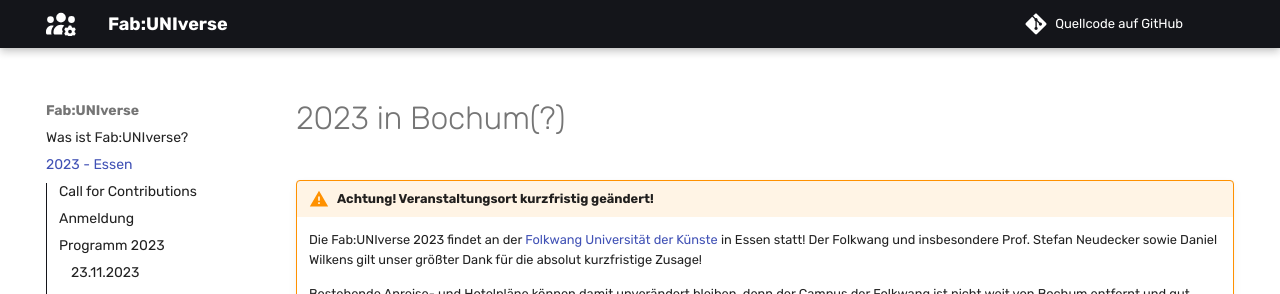
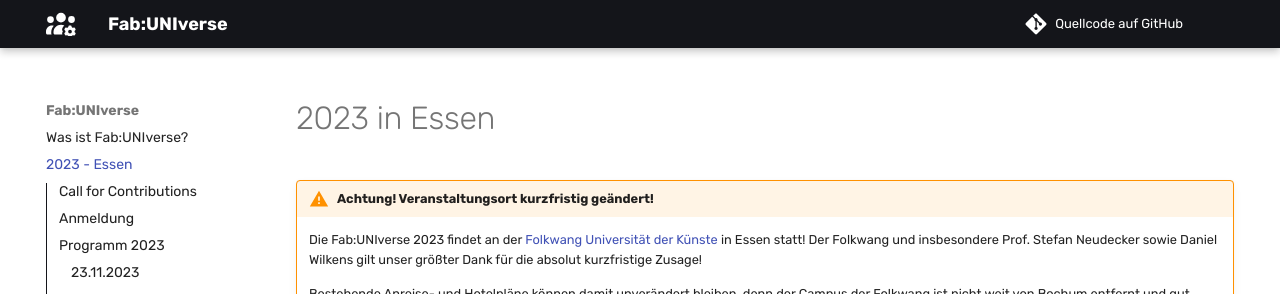
Before and after one commit to fabuniverse/website, an MkDocs documentation site: the page built from docs/2023.md, in a window 1280 px wide and 900 px high. Shown: the top 294 px of the window. Built offline with MkDocs 1.6.1 and Material for MkDocs 9.7.7, drawn with Linux system fonts in a browser that asks for light colours; comment, search, counter and statistics services are not loaded.

Commit message:
Update 2023.md

```diff
--- a/docs/2023.md
+++ b/docs/2023.md
@@ -1,4 +1,4 @@
-# 2023 in Bochum(?)
+# 2023 in Essen
 
 
 
```
